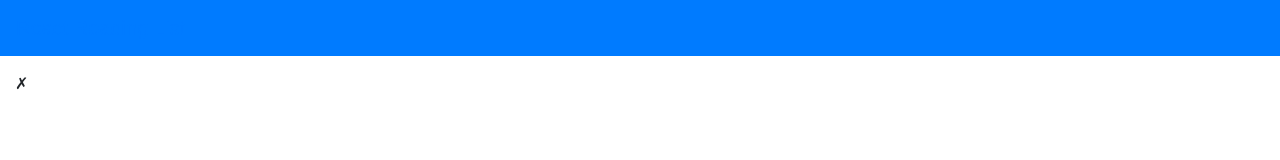
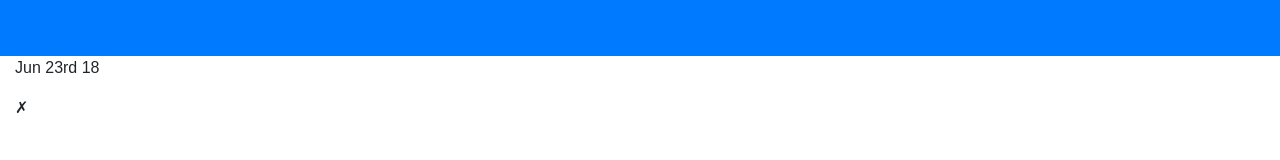
Before and after one commit to Boursler/ReactNYTSearch, a React (Create React App) app in the folder nytsearch/: page /articles in a window 1280 px wide. Shown: the top 160 px of the page. Built offline with nearby package versions, Linux system fonts and the light colour scheme.

Commit message:
Add Moment to format pub_date on Saved

```diff
--- a/nytsearch/src/components/Saved.js
+++ b/nytsearch/src/components/Saved.js
@@ -1,11 +1,12 @@
 import React from "react";
 import DeleteBtn from "./DeleteBtn";
 import {Col} from "./Grid";
+import Moment from "moment";
 // import API from "../utils/Api";
-
+//  <p>Publication Date: {Moment(article.pub_date).format('MMM Do YY')}</p>
 const Saved = props => (
 	<Col size="md-6">
-	<p>{props.date}</p>
+	<p>{Moment(props.date).format('MMM Do YY')}</p>
 	<a href={props.url} target="_blank">{props.title}</a>
 	<DeleteBtn onClick={() => this.deleteArticle(props._id)}/>
 	</Col>
```
